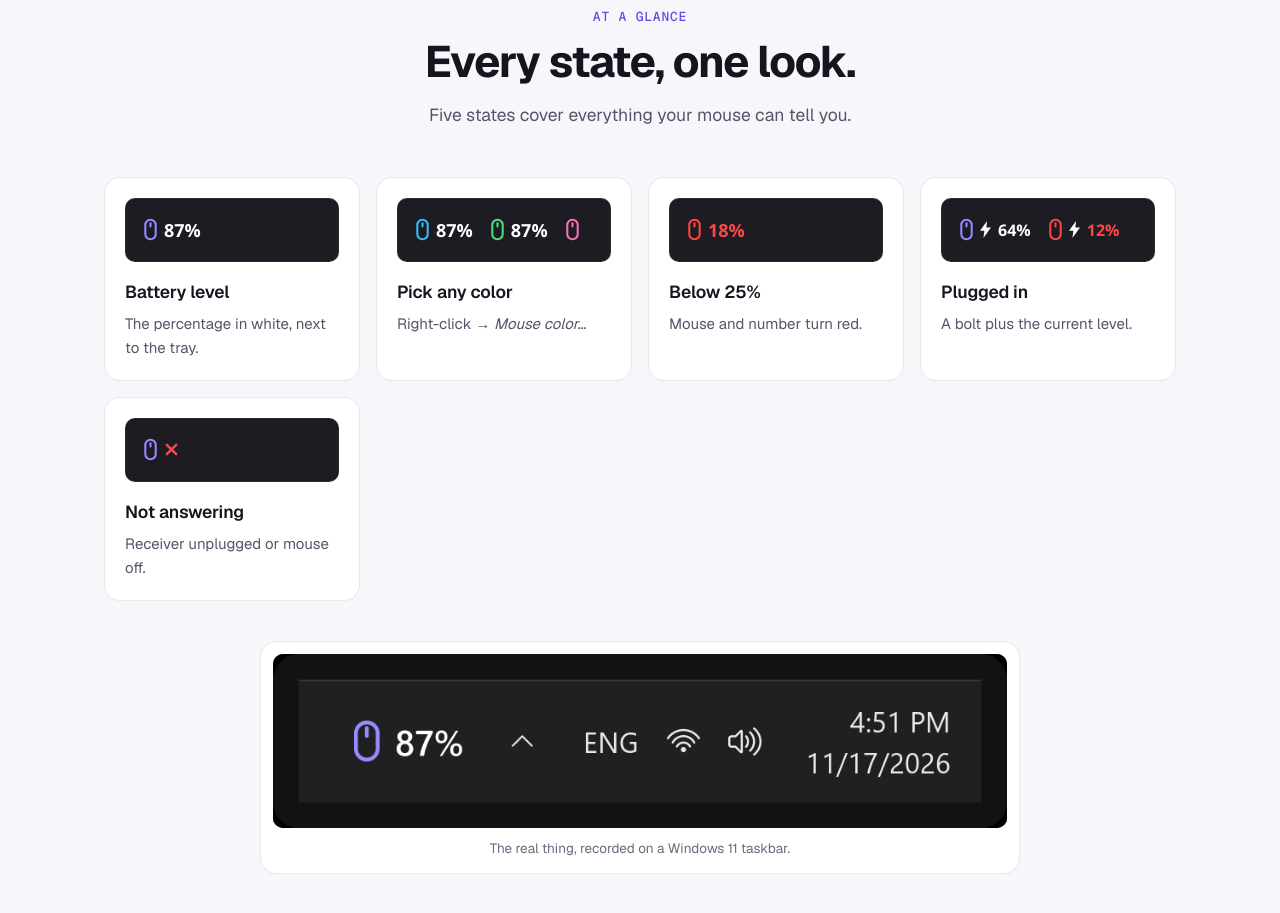
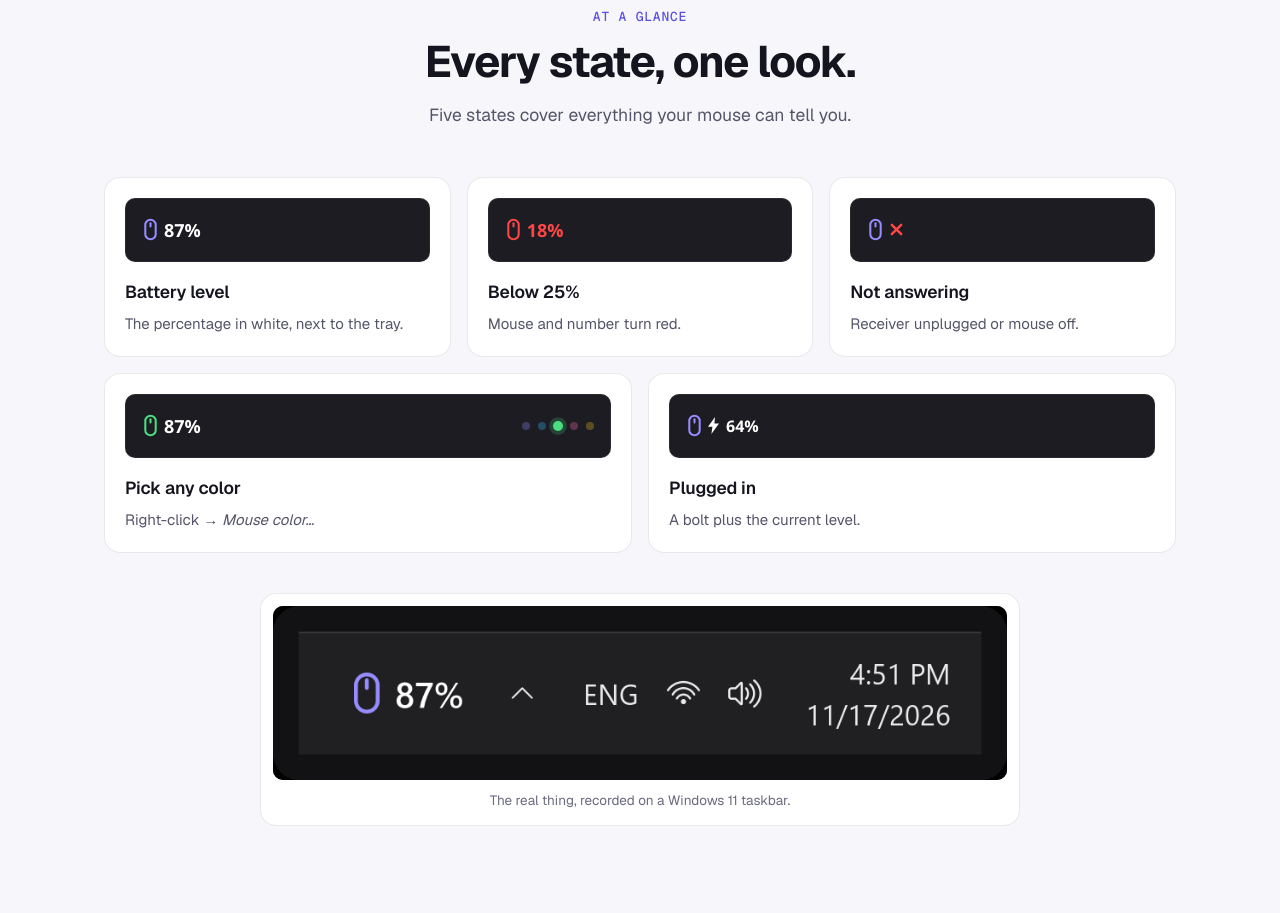
Before and after one commit to giannisBFMV/traymouse, a website: page docs/index.html in a window 1280 px wide. Shown: the part 2154-3067 px from the top of the page. Drawn offline with nearby package versions, Linux system fonts and the light colour scheme.

Commit message:
Site: animated bento layout for the states section
Co-Authored-By: Claude Opus 5.5 <noreply@anthropic.com>

```diff
--- a/docs/index.html
+++ b/docs/index.html
@@ -150,8 +150,25 @@ h3{font-size:17.5px;font-weight:600;letter-spacing:-.01em;margin:0 0 6px}
 .card .ico svg{width:20px;height:20px}
 
 /* states */
-.states{display:grid;grid-template-columns:repeat(auto-fit,minmax(min(100%,250px),1fr));gap:16px}
-.state{background:var(--card);border:1px solid var(--line);border-radius:var(--radius);padding:20px}
+/* bento: 3 + 2 on desktop, 2 columns on tablet (last card full width), 1 on phones */
+.states{display:grid;grid-template-columns:repeat(6,minmax(0,1fr));gap:16px}
+.state{grid-column:span 2;min-width:0;margin:0;background:var(--card);border:1px solid var(--line);border-radius:var(--radius);padding:20px;transition:border-color .25s}
+.state:hover{border-color:var(--line2)}
+.state.wide{grid-column:span 3}
+@media (max-width:900px){.states{grid-template-columns:repeat(2,minmax(0,1fr))}.state,.state.wide{grid-column:auto}.state:last-child{grid-column:1/-1}}
+@media (max-width:560px){.states{grid-template-columns:minmax(0,1fr)}}
+.state .pct{transition:opacity .3s}
+.state .widget.fade .pct{opacity:0}
+.state .widget .bolt{color:#fff}
+.dots{margin-left:auto;display:flex;gap:8px;padding-right:4px}
+.dots i{width:8px;height:8px;border-radius:50%;background:var(--c);opacity:.3;transition:opacity .35s,transform .35s,box-shadow .35s}
+.dots i.on{opacity:1;transform:scale(1.25);box-shadow:0 0 0 3px color-mix(in srgb,var(--c) 22%,transparent)}
+.js [data-story=low] .widget.low{animation:pulse 1.3s ease-out 2}
+.js .state .widget.off .x{animation:pop .5s cubic-bezier(.34,1.56,.64,1)}
+.js .state .widget.chg .bolt{animation:flash .7s ease-out}
+@keyframes pulse{35%{filter:drop-shadow(0 0 7px rgba(255,70,70,.75))}}
+@keyframes pop{from{opacity:0;transform:scale(.3)}}
+@keyframes flash{from{opacity:0;transform:scale(.5)}40%{opacity:1;filter:drop-shadow(0 0 6px #fff)}}
 .state .tb{background:#1c1c22;border-radius:10px;height:64px;display:flex;align-items:center;gap:6px;padding:0 12px;margin-bottom:16px;overflow:hidden;flex-wrap:wrap;border:1px solid rgba(255,255,255,.06)}
 .state .widget{margin:0;padding:0 6px;font-size:18px}
 .state .widget .ms{width:13px;height:23px}
@@ -364,11 +381,11 @@ footer a:hover{color:var(--text);text-decoration:underline}
       <p>Five states cover everything your mouse can tell you.</p>
     </div>
     <div class="states">
-      <figure class="state rv" style="--i:0;margin:0"><div class="tb" role="img" aria-label="Lavender mouse icon, 87%"><span class="widget" aria-hidden="true"><svg class="ms"><use href="#m"/></svg><span class="pct">87%</span></span></div><figcaption><h3>Battery level</h3><p>The percentage in white, next to the tray.</p></figcaption></figure>
-      <figure class="state rv" style="--i:1;margin:0"><div class="tb" role="img" aria-label="Mouse icon in cyan, green and pink, each 87%"><span class="widget" style="--m:#38bdf8" aria-hidden="true"><svg class="ms"><use href="#m"/></svg><span class="pct">87%</span></span><span class="widget" style="--m:#4ade80" aria-hidden="true"><svg class="ms"><use href="#m"/></svg><span class="pct">87%</span></span><span class="widget" style="--m:#f472b6" aria-hidden="true"><svg class="ms"><use href="#m"/></svg></span></div><figcaption><h3>Pick any color</h3><p>Right-click &rarr; <i>Mouse color&hellip;</i></p></figcaption></figure>
-      <figure class="state rv" style="--i:2;margin:0"><div class="tb" role="img" aria-label="Red mouse icon, red 18%"><span class="widget low" aria-hidden="true"><svg class="ms"><use href="#m"/></svg><span class="pct">18%</span></span></div><figcaption><h3>Below 25%</h3><p>Mouse and number turn red.</p></figcaption></figure>
-      <figure class="state rv" style="--i:0;margin:0"><div class="tb" role="img" aria-label="Mouse icon, charging bolt, 64%; and red mouse icon, bolt, red 12%"><span class="widget chg" aria-hidden="true"><svg class="ms"><use href="#m"/></svg><svg class="bolt"><use href="#b"/></svg><span class="pct">64%</span></span><span class="widget chg low" aria-hidden="true"><svg class="ms"><use href="#m"/></svg><svg class="bolt" style="color:#fff"><use href="#b"/></svg><span class="pct">12%</span></span></div><figcaption><h3>Plugged in</h3><p>A bolt plus the current level.</p></figcaption></figure>
-      <figure class="state rv" style="--i:1;margin:0"><div class="tb" role="img" aria-label="Mouse icon with a red cross"><span class="widget off" aria-hidden="true"><svg class="ms"><use href="#m"/></svg><svg class="x"><use href="#x"/></svg></span></div><figcaption><h3>Not answering</h3><p>Receiver unplugged or mouse off.</p></figcaption></figure>
+      <figure class="state rv" data-story="level" style="--i:0"><div class="tb" role="img" aria-label="Lavender mouse icon, 87%"><span class="widget" aria-hidden="true"><svg class="ms"><use href="#m"/></svg><span class="pct">87%</span></span></div><figcaption><h3>Battery level</h3><p>The percentage in white, next to the tray.</p></figcaption></figure>
+      <figure class="state rv" data-story="low" style="--i:1"><div class="tb" role="img" aria-label="Red mouse icon, red 18%"><span class="widget low" aria-hidden="true"><svg class="ms"><use href="#m"/></svg><span class="pct">18%</span></span></div><figcaption><h3>Below 25%</h3><p>Mouse and number turn red.</p></figcaption></figure>
+      <figure class="state rv" data-story="off" style="--i:2"><div class="tb" role="img" aria-label="Mouse icon with a red cross"><span class="widget off" aria-hidden="true"><svg class="ms"><use href="#m"/></svg><svg class="x"><use href="#x"/></svg><span class="pct">87%</span></span></div><figcaption><h3>Not answering</h3><p>Receiver unplugged or mouse off.</p></figcaption></figure>
+      <figure class="state wide rv" data-story="color" style="--i:0"><div class="tb" role="img" aria-label="Mouse icon at 87%, available in lavender, cyan, mint, pink and gold"><span class="widget" aria-hidden="true"><svg class="ms"><use href="#m"/></svg><span class="pct">87%</span></span><span class="dots" aria-hidden="true"><i class="on" style="--c:#968cff"></i><i style="--c:#38bdf8"></i><i style="--c:#4ade80"></i><i style="--c:#f472b6"></i><i style="--c:#fbbf24"></i></span></div><figcaption><h3>Pick any color</h3><p>Right-click &rarr; <i>Mouse color&hellip;</i></p></figcaption></figure>
+      <figure class="state wide rv" data-story="chg" style="--i:1"><div class="tb" role="img" aria-label="Mouse icon, charging bolt, 64%"><span class="widget chg" aria-hidden="true"><svg class="ms"><use href="#m"/></svg><svg class="bolt"><use href="#b"/></svg><span class="pct">64%</span></span></div><figcaption><h3>Plugged in</h3><p>A bolt plus the current level.</p></figcaption></figure>
     </div>
     <figure class="demo rv">
       <img src="demo.gif" width="861" height="204" loading="lazy" decoding="async" alt="Recording of TrayMouse on the Windows 11 taskbar: battery level, custom colors, low battery, charging and disconnected">
@@ -577,6 +594,32 @@ footer a:hover{color:var(--text);text-decoration:underline}
   btns.forEach(b => b.addEventListener('click', () => { clearInterval(timer); timer = null; show(+b.dataset.to); }));
   // pause the loop while the hero is off screen
   new IntersectionObserver(([e]) => { if (e.isIntersecting && timer === undefined) play(); else if (!e.isIntersecting && timer) { clearInterval(timer); timer = undefined; } }).observe(w);
+
+  // state cards: each loops a short story; the HTML holds the final frame for no-JS / reduced motion
+  if (reduce) return;
+  const count = (a, b, t, cls) => Array.from({ length: Math.abs(b - a) + 1 }, (_, n) => { const p = a + Math.sign(b - a) * n; return { p, t, cls: cls(p) }; });
+  const hold = (fs, t) => (fs[fs.length - 1].t = t, fs[0].in = 1, fs);
+  const stories = {
+    level: hold(count(92, 87, 650, () => ''), 3200),
+    low: hold(count(27, 18, 420, p => p < 25 ? 'low' : ''), 3000),
+    off: [{ p: 87, t: 2000, in: 1 }, { p: 87, cls: 'fade', t: 300 }, { cls: 'off', t: 3000 }],
+    color: [L, '#38bdf8', '#4ade80', '#f472b6', '#fbbf24'].map(c => ({ p: 87, c, t: 1700 })),
+    chg: hold([{ p: 12, cls: 'low', t: 900 }, ...count(12, 64, 55, p => 'chg' + (p < 25 ? ' low' : ''))], 3000)
+  };
+  document.querySelectorAll('[data-story]').forEach(card => {
+    const fs = stories[card.dataset.story], w = card.querySelector('.widget'), pct = w.querySelector('.pct'), dots = [...card.querySelectorAll('.dots i')];
+    let k = 0, t;
+    const step = () => {
+      const f = fs[k];
+      w.className = 'widget ' + (f.cls || '');
+      if (f.p) pct.textContent = f.p + '%';
+      if (f.c) { w.style.setProperty('--m', f.c); dots.forEach(d => d.classList.toggle('on', d.style.getPropertyValue('--c') === f.c)); }
+      if (f.in) w.animate([{ opacity: .35, filter: 'blur(2px)' }, { opacity: 1, filter: 'none' }], { duration: 320, easing: 'ease-out' });
+      k = (k + 1) % fs.length; t = setTimeout(step, f.t);
+    };
+    // run only while visible
+    new IntersectionObserver(([e]) => { clearTimeout(t); if (e.isIntersecting) step(); }).observe(card);
+  });
 })();
 </script>
 </body>
```
